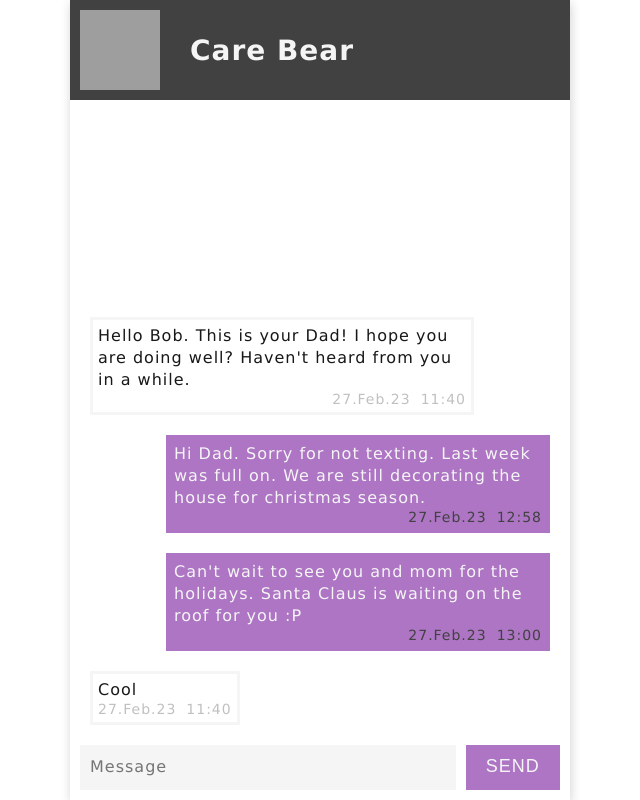
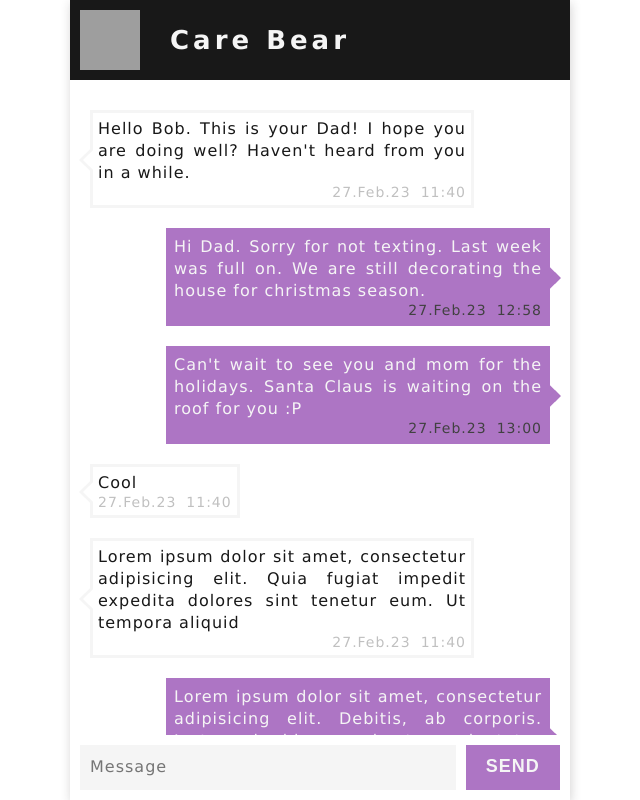
Before and after one commit to ReneCodes/Chat-with-Dad, a plain HTML site: page index.html in a window 1280 px wide. Shown: the whole page, without its empty margins (320-960 px from the left). Drawn offline with nearby package versions, Linux system fonts and the light colour scheme; grey boxes are pictures that could not be loaded.

Commit message:
layout and styling completed

```diff
--- a/index.html
+++ b/index.html
@@ -72,6 +72,44 @@
               </div>
             </div>
           </div>
+          <div class="message left">
+            <div class="text-block">
+              <div class="text">
+                Lorem ipsum dolor sit amet, consectetur adipisicing elit. Quia
+                fugiat impedit expedita dolores sint tenetur eum. Ut tempora
+                aliquid
+              </div>
+              <div class="timestamp">
+                <div class="date">27.Feb.23</div>
+                <div class="time">11:40</div>
+              </div>
+            </div>
+          </div>
+          <div class="message right">
+            <div class="text-block">
+              <div class="text">
+                Lorem ipsum dolor sit amet, consectetur adipisicing elit.
+                Debitis, ab corporis. Iusto quia hic cum beatae voluptates
+                soluta. Itaque, assumenda.
+              </div>
+              <div class="timestamp">
+                <div class="date">27.Feb.23</div>
+                <div class="time">13:00</div>
+              </div>
+            </div>
+          </div>
+          <div class="message left">
+            <div class="text-block">
+              <div class="text">
+                Lorem ipsum dolor sit, amet consectetur adipisicing elit. Fuga,
+                hic?
+              </div>
+              <div class="timestamp">
+                <div class="date">27.Feb.23</div>
+                <div class="time">11:40</div>
+              </div>
+            </div>
+          </div>
         </div>
         <div class="input-container">
           <!-- Citation:
--- a/styles.css
+++ b/styles.css
@@ -42,7 +42,7 @@ body {
   font-size: 16px;
   letter-spacing: 1px;
 
-  overflow: hidden;
+  /* overflow: hidden; */
   box-shadow: 1px 3px 10px var(--shadow-opacity-200);
 }
 
@@ -54,15 +54,16 @@ body {
   display: flex;
   align-items: center;
   justify-content: flex-start;
-  height: 100px;
+  height: 80px;
   width: 100%;
 
-  background-color: var(--gray-800);
+  background-color: var(--gray-999);
+  z-index: 10;
 }
 
 .contact-image {
-  width: 80px;
-  height: 80px;
+  width: 60px;
+  height: 60px;
   overflow: hidden;
   object-fit: cover;
 
@@ -70,9 +71,9 @@ body {
 }
 
 .contact-name {
-  font-size: 28px;
+  font-size: 26px;
   font-weight: bold;
-  letter-spacing: 1px;
+  letter-spacing: 4px;
   color: var(--white-100);
 
   margin-left: 20px;
@@ -83,11 +84,16 @@ body {
   width: 100%;
 
   display: flex;
-  justify-content: flex-end;
   flex-direction: column;
+  text-align: justify;
 
-  padding: 10px;
+  padding-top: 100px;
   padding-bottom: 65px;
+  padding-left: 10px;
+  padding-right: 10px;
+
+  overflow-y: auto;
+  overflow-x: hidden;
 }
 
 .message {
@@ -98,6 +104,7 @@ body {
 }
 
 .text-block {
+  position: relative;
   background-color: var(--primary-color);
   border: 3px solid var(--primary-color);
 
@@ -107,7 +114,46 @@ body {
   margin: 10px;
 }
 
+.text-block::before,
+.text-block::after {
+  content: '';
+  position: absolute;
+  right: -10px;
+  top: calc(50% - 8px);
+  height: 18px;
+  width: 18px;
+
+  transform: rotate(45deg);
+  z-index: -2;
+}
+
+.message.right .text-block::before {
+  border-right: 8px solid var(--primary-color);
+  border-top: 8px solid var(--primary-color);
+}
+
+.message.left .text-block::before {
+  left: -10px;
+  top: calc(50% - 8px);
+
+  border-left: 8px solid var(--white-100);
+  border-bottom: 8px solid var(--white-100);
+}
+
+.message.left .text-block::after {
+  top: calc(50% - 8px);
+  left: -6px;
+
+  border-left: 8px solid white;
+  border-bottom: 8px solid white;
+  border-right: 8px solid transparent;
+  border-top: 8px solid transparent;
+
+  z-index: 0;
+}
+
 .text {
+  display: inline-block;
   line-height: 22px;
 }
 
@@ -152,6 +198,7 @@ body {
   justify-content: space-between;
   align-items: flex-end;
   height: max-content;
+  background-color: white;
 
   padding: 10px;
 }
@@ -178,11 +225,9 @@ body {
   caret-color: var(--primary-color);
 }
 
-#input:focus {
+#input:focus,
+#input:hover {
   outline: none;
-}
-
-#input:hover {
   border-bottom: 2px solid var(--primary-color);
 }
 
@@ -192,6 +237,7 @@ body {
   text-transform: uppercase;
   letter-spacing: inherit;
   font-size: 18px;
+  font-weight: bold;
 
   border: none;
   border-bottom: 2px solid transparent;
```
